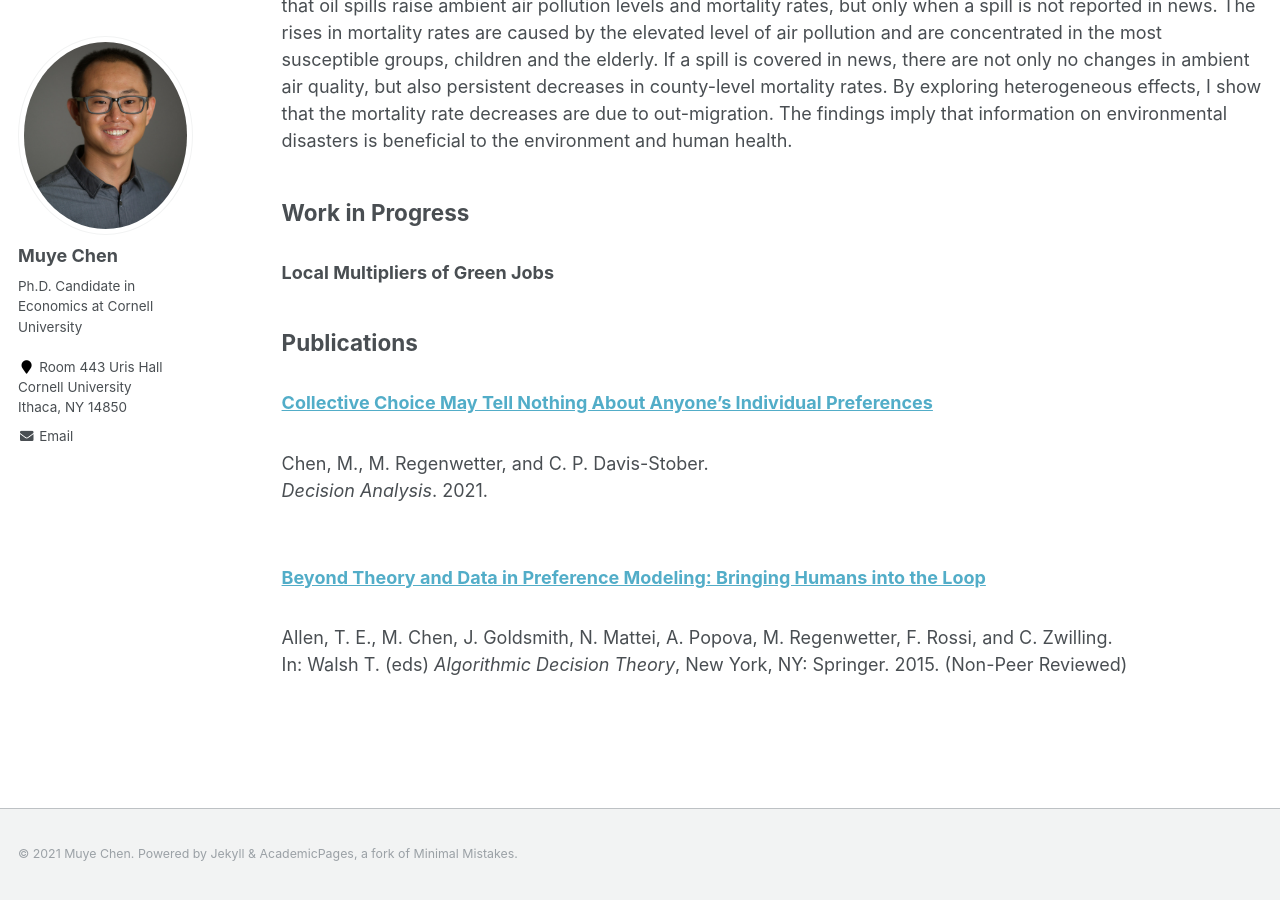
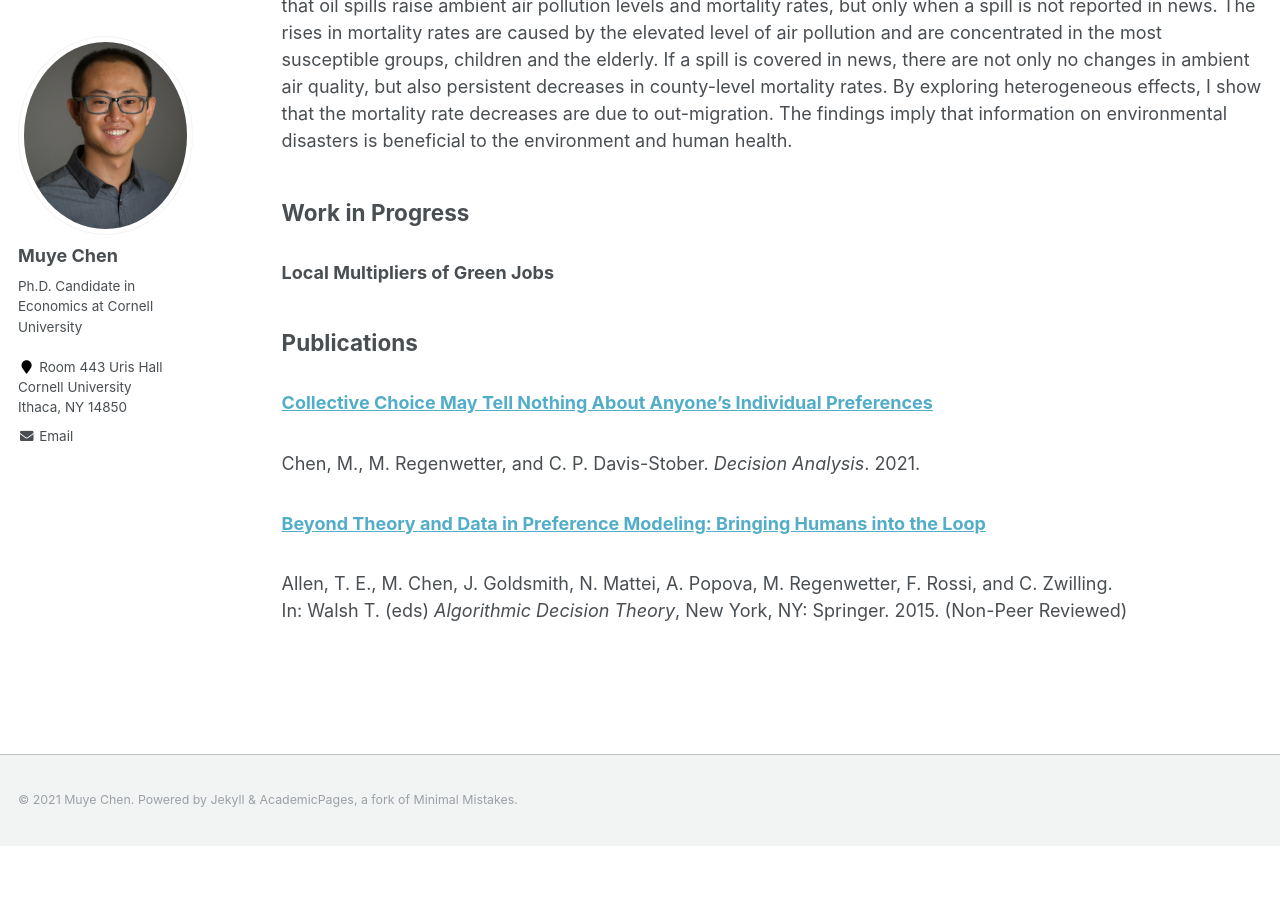
Before and after one commit to muyechenecon/muyechenecon.github.io, a Jekyll site: the page built from _pages/research.md, in a window 1280 px wide and 900 px high, scrolled down 683 px. Built offline with Jekyll 4.4.1, drawn with Linux system fonts in a browser that asks for light colours; after the commit the page ends 1529 px from its top, so only the background shows below that.

```diff
--- a/_pages/research.md
+++ b/_pages/research.md
@@ -31,8 +31,8 @@ Revise & resubmit, <i> American Economic Journal: Economic Policy </i> </p> </di
 <p id="1.5-spaced" style="line-height: 150%;">
 <h2> Publications </h2>
 <div><a href="https://pubsonline.informs.org/doi/abs/10.1287/deca.2020.0417"><h3>Collective Choice May Tell Nothing About Anyone’s Individual Preferences</h3></a><br>
- Chen, M., M. Regenwetter, and C. P. Davis-Stober.<br>
- <i>Decision Analysis</i>. 2021.</div><br>
+ Chen, M., M. Regenwetter, and C. P. Davis-Stober.
+ <i>Decision Analysis</i>. 2021.</div>
 
  <div><a href="https://link.springer.com/chapter/10.1007/978-3-319-23114-3_1"><h3>Beyond Theory and Data in Preference Modeling: Bringing Humans into the Loop</h3></a><br>
  Allen, T. E., M. Chen, J. Goldsmith, N. Mattei, A. Popova, M. Regenwetter, F. Rossi, and C. Zwilling.<br>
```
